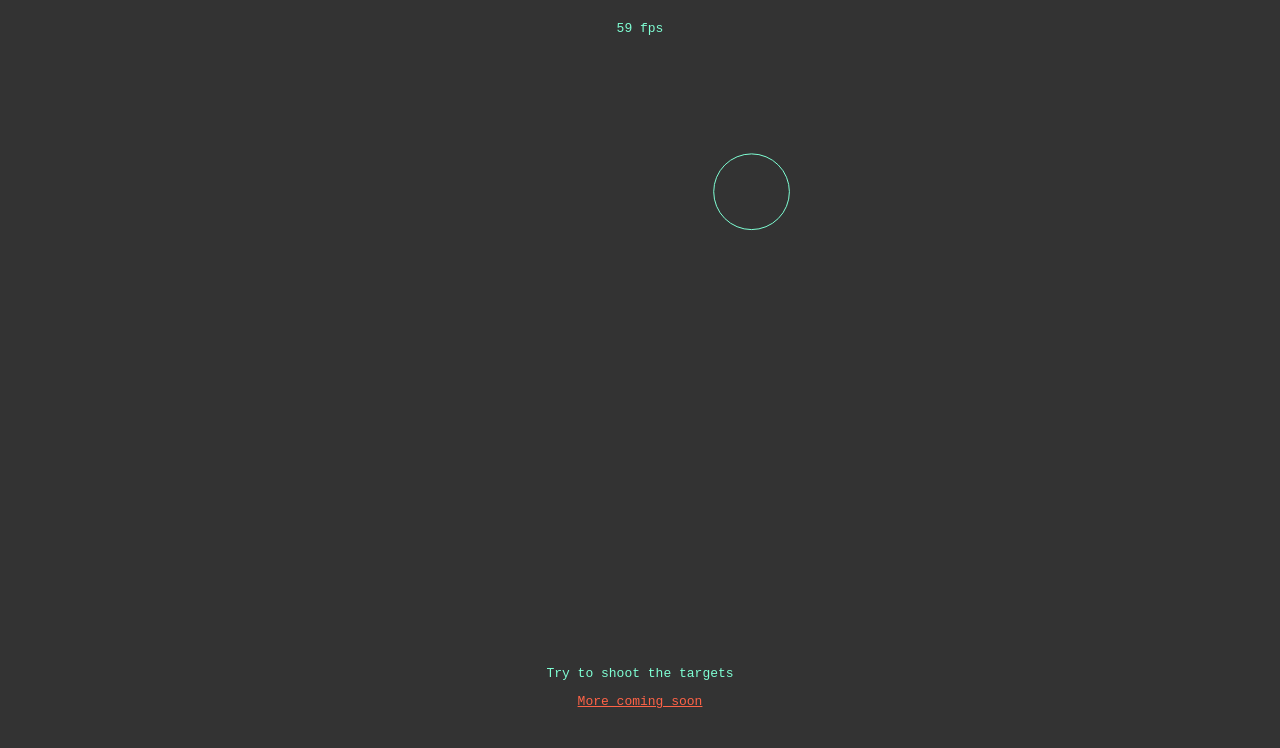
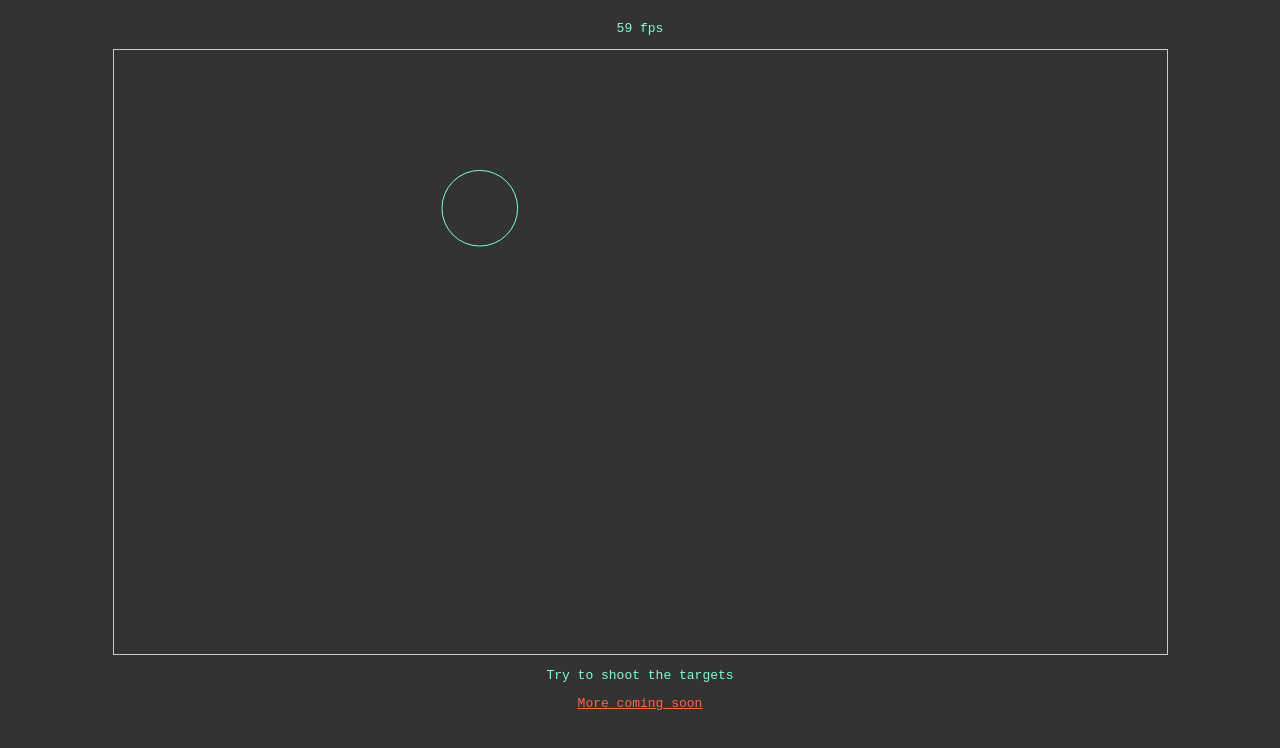
Before and after one commit to pablopunk/aim, a website built with Parcel: page index.html in a window 1280 px wide. Built offline with nearby package versions, Linux system fonts and the light colour scheme.

Commit message:
Speed and bounds

```diff
--- a/index.html
+++ b/index.html
@@ -22,6 +22,7 @@
   #canvas {
     background-color: #333;
     cursor: url(https://file-nkfhbxpbts.now.sh) 10 10, auto;
+    border: 1px solid #ccc;
   }
   #help {
     text-align: center;
--- /dev/null
+++ b/src/bounds.js
@@ -0,0 +1,19 @@
+class Bounds {
+  constructor ({width, height}) {
+    this.width = width
+    this.height = height
+  }
+
+  check (target) {
+    if (target.x - target.width <= 0 || target.x + target.width >= this.width) {
+      target.speedX *= -1
+    }
+    if (target.y - target.width <= 0 || target.y + target.width >= this.height) {
+      target.speedY *= -1
+    }
+
+    return target
+  }
+}
+
+module.exports = {Bounds}
--- a/src/loop.js
+++ b/src/loop.js
@@ -2,9 +2,11 @@ import {createRandomTarget} from './targetCreator'
 import {circle} from './draw'
 import {oneMoreFps} from './fps'
 import {initMouse, getMouse, resetMouse} from './mouse'
+import {Bounds} from './bounds'
 
 let target
 let state
+let bounds
 
 const defaultColor = 'black'
 
@@ -12,6 +14,7 @@ const render = () => {
   if (!target) {
     target = createRandomTarget(state)
   }
+  console.log(target.delta)
 
   state.ctx.clearRect(0, 0, state.width, state.height)
 
@@ -27,6 +30,9 @@ const render = () => {
     }
   }
 
+  target.delta()
+  target = bounds.check(target)
+
   state.ctx.fillStyle = defaultColor
   resetMouse()
   oneMoreFps()
@@ -36,6 +42,7 @@ export function loop (_config) {
   if (!state) {
     state = _config
     initMouse(state.canvas)
+    bounds = new Bounds(state)
   }
 
   window.requestAnimationFrame(loop)
--- a/src/targetCreator.js
+++ b/src/targetCreator.js
@@ -3,14 +3,19 @@ import {Target} from './target'
 
 const minSize = 20
 const maxSize = 40
+const maxSpeed = 2
 
 export function createRandomTarget ({width, height}) {
   const radius = (Math.random() * (maxSize - minSize)) + minSize
-  const diameter = radius * 2
+  const diameter = radius * 2.0
+  const speedX = (Math.random() * maxSpeed) - (maxSpeed / 2.0)
+  const speedY = (Math.random() * maxSpeed) - (maxSpeed / 2.0)
 
   return new Target(
     Math.random() * (width - diameter) + radius,
     Math.random() * (height - diameter) + radius,
-    radius
+    radius,
+    speedX,
+    speedY
   )
 }
```
Also changed, not shown: test.js (+35 -0 lines).
